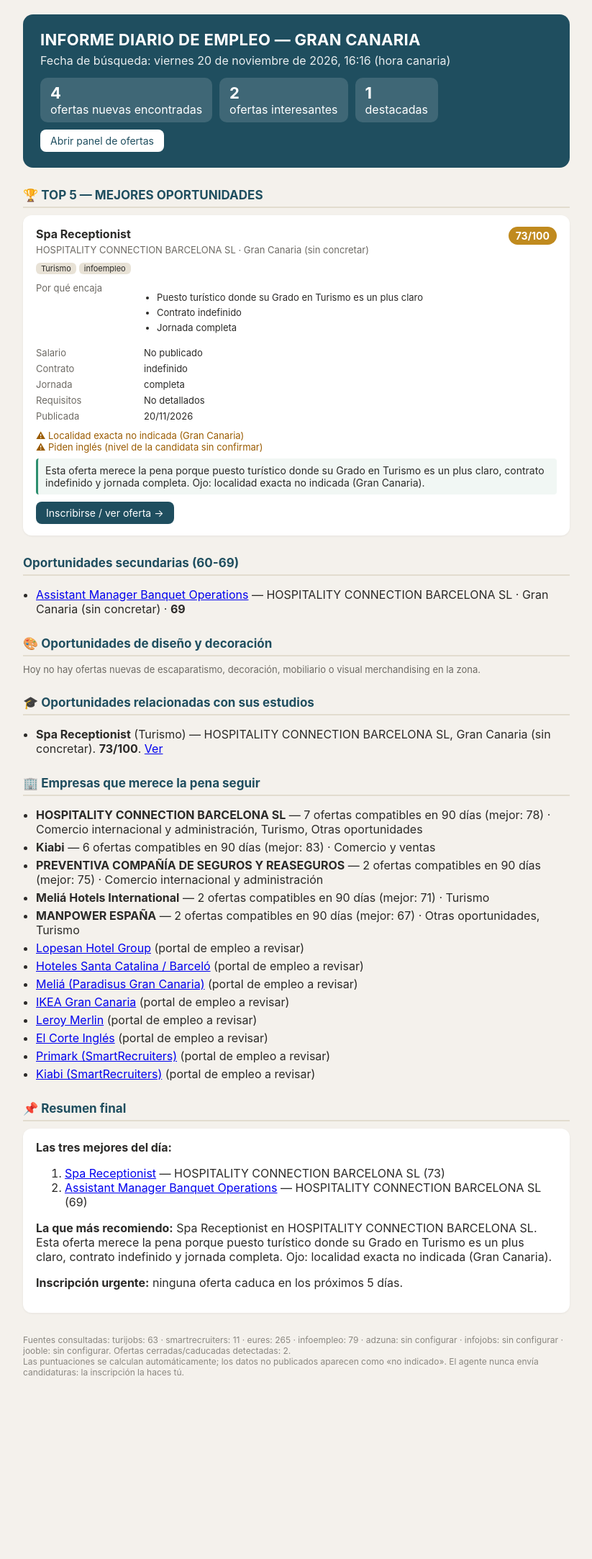
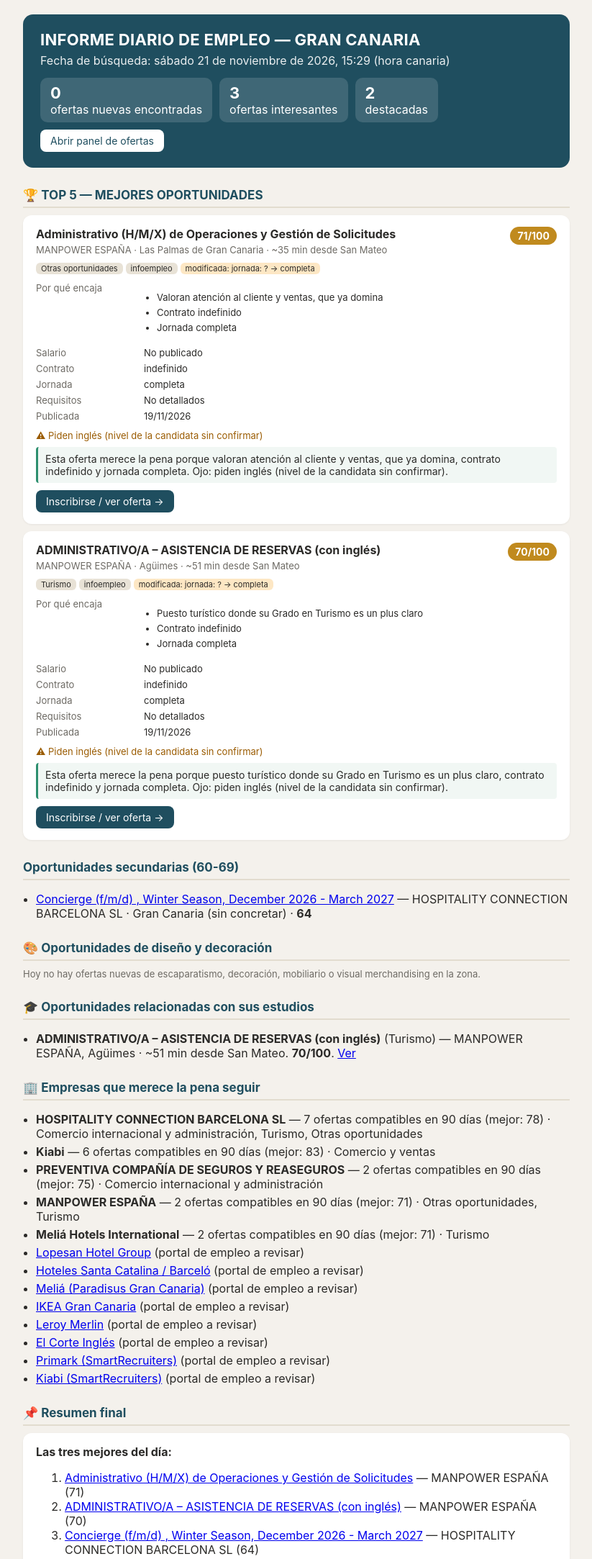
Before and after one commit to gabrielgilbord/Job-agent, a plain HTML site: page reports_out/ultimo_informe.html in a window 1280 px wide. Shown: the top 2166 px of the page at 72% size, without its empty margins (228-1051 px from the left). Before the commit the page ends 1934 px from the top, so only its background shows below. Drawn offline with Linux system fonts and the light colour scheme.

Commit message:
Actualización automática 2026-11-21 15:30

```diff
--- a/reports_out/ultimo_informe.html
+++ b/reports_out/ultimo_informe.html
@@ -1,5 +1,5 @@
 <!doctype html><html lang="es"><head><meta charset="utf-8">
-<meta name="viewport" content="width=device-width,initial-scale=1"><title>Informe de empleo — 20/11/2026</title>
+<meta name="viewport" content="width=device-width,initial-scale=1"><title>Informe de empleo — 21/11/2026</title>
 <style>
 body{font-family:-apple-system,Segoe UI,Roboto,Helvetica,Arial,sans-serif;background:#f4f1ec;color:#2b2a28;margin:0;padding:0}
 .wrap{max-width:760px;margin:0 auto;padding:20px}
@@ -23,39 +23,50 @@ ul.compact{padding-left:18px}ul.compact li{margin:5px 0}
 .foot{font-size:12px;color:#8a8780;margin-top:30px}
 </style></head><body><div class="wrap">
 <div class="hero"><h1>INFORME DIARIO DE EMPLEO — GRAN CANARIA</h1>
-<p>Fecha de búsqueda: viernes 20 de noviembre de 2026, 16:16 (hora canaria)</p>
-<div class="stats"><div class="stat"><b>4</b>ofertas nuevas encontradas</div>
-<div class="stat"><b>2</b>ofertas interesantes</div>
-<div class="stat"><b>1</b>destacadas</div></div>
+<p>Fecha de búsqueda: sábado 21 de noviembre de 2026, 15:29 (hora canaria)</p>
+<div class="stats"><div class="stat"><b>0</b>ofertas nuevas encontradas</div>
+<div class="stat"><b>3</b>ofertas interesantes</div>
+<div class="stat"><b>2</b>destacadas</div></div>
 <a class="btn" style="background:#fff;color:#1f4e5f !important" href="https://empleo-gran-canaria.vercel.app">Abrir panel de ofertas</a>
 </div>
 <h2>🏆 TOP 5 — MEJORES OPORTUNIDADES</h2>
-<div class="card"><span class="score s70">73/100</span><h3>Spa Receptionist</h3><div class="muted">HOSPITALITY CONNECTION BARCELONA SL · Gran Canaria (sin concretar)</div><div style="margin-top:6px"><span class="badge">Turismo</span><span class="badge">infoempleo</span></div>
+<div class="card"><span class="score s70">71/100</span><h3>Administrativo (H/M/X) de Operaciones y Gestión de Solicitudes</h3><div class="muted">MANPOWER ESPAÑA · Las Palmas de Gran Canaria · ~35 min desde San Mateo</div><div style="margin-top:6px"><span class="badge">Otras oportunidades</span><span class="badge">infoempleo</span><span class="badge chg">modificada: jornada: ? → completa</span></div>
+<table class="kv">
+<tr><td>Por qué encaja</td><td><ul class="compact"><li>Valoran atención al cliente y ventas, que ya domina</li><li>Contrato indefinido</li><li>Jornada completa</li></ul></td></tr>
+<tr><td>Salario</td><td>No publicado</td></tr>
+<tr><td>Contrato</td><td>indefinido</td></tr>
+<tr><td>Jornada</td><td>completa</td></tr>
+<tr><td>Requisitos</td><td>No detallados</td></tr>
+<tr><td>Publicada</td><td>19/11/2026</td></tr>
+</table><div class="warn">⚠ Piden inglés (nivel de la candidata sin confirmar)</div>
+<div class="why">Esta oferta merece la pena porque valoran atención al cliente y ventas, que ya domina, contrato indefinido y jornada completa. Ojo: piden inglés (nivel de la candidata sin confirmar).</div>
+<a class="btn" href="https://www.infoempleo.com/ofertasdetrabajo/administrativo-hmx-de-operaciones-y-gestion-de-solicitudes/las-palmas-de-gran-canaria/3206980/">Inscribirse / ver oferta →</a></div>
+<div class="card"><span class="score s70">70/100</span><h3>ADMINISTRATIVO/A – ASISTENCIA DE RESERVAS (con inglés)</h3><div class="muted">MANPOWER ESPAÑA · Agüimes · ~51 min desde San Mateo</div><div style="margin-top:6px"><span class="badge">Turismo</span><span class="badge">infoempleo</span><span class="badge chg">modificada: jornada: ? → completa</span></div>
 <table class="kv">
 <tr><td>Por qué encaja</td><td><ul class="compact"><li>Puesto turístico donde su Grado en Turismo es un plus claro</li><li>Contrato indefinido</li><li>Jornada completa</li></ul></td></tr>
 <tr><td>Salario</td><td>No publicado</td></tr>
 <tr><td>Contrato</td><td>indefinido</td></tr>
 <tr><td>Jornada</td><td>completa</td></tr>
 <tr><td>Requisitos</td><td>No detallados</td></tr>
-<tr><td>Publicada</td><td>20/11/2026</td></tr>
-</table><div class="warn">⚠ Localidad exacta no indicada (Gran Canaria)</div><div class="warn">⚠ Piden inglés (nivel de la candidata sin confirmar)</div>
-<div class="why">Esta oferta merece la pena porque puesto turístico donde su Grado en Turismo es un plus claro, contrato indefinido y jornada completa. Ojo: localidad exacta no indicada (Gran Canaria).</div>
-<a class="btn" href="https://www.infoempleo.com/ofertasdetrabajo/spa-receptionist/killarney/3210669/">Inscribirse / ver oferta →</a></div>
+<tr><td>Publicada</td><td>19/11/2026</td></tr>
+</table><div class="warn">⚠ Piden inglés (nivel de la candidata sin confirmar)</div>
+<div class="why">Esta oferta merece la pena porque puesto turístico donde su Grado en Turismo es un plus claro, contrato indefinido y jornada completa. Ojo: piden inglés (nivel de la candidata sin confirmar).</div>
+<a class="btn" href="https://www.infoempleo.com/ofertasdetrabajo/administrativoa-asistencia-de-reservas-con-ingles/aguimes/3209462/">Inscribirse / ver oferta →</a></div>
 <h2>Oportunidades secundarias (60-69)</h2><ul class='compact'>
-<li><a href="https://www.infoempleo.com/ofertasdetrabajo/assistant-manager-banquet-operations/dubai/3210659/">Assistant Manager Banquet Operations</a> — HOSPITALITY CONNECTION BARCELONA SL · Gran Canaria (sin concretar) · <b>69</b></li>
+<li><a href="https://www.infoempleo.com/ofertasdetrabajo/concierge-fmd-winter-season-december-2026-march-2027/saanen/3210427/">Concierge (f/m/d) , Winter Season, December 2026 - March 2027</a> — HOSPITALITY CONNECTION BARCELONA SL · Gran Canaria (sin concretar) · <b>64</b></li>
 </ul>
 <h2>🎨 Oportunidades de diseño y decoración</h2>
 <div class="muted">Hoy no hay ofertas nuevas de escaparatismo, decoración, mobiliario o visual merchandising en la zona.</div>
 <h2>🎓 Oportunidades relacionadas con sus estudios</h2>
 <ul class='compact'>
-<li><b>Spa Receptionist</b> (Turismo) — HOSPITALITY CONNECTION BARCELONA SL, Gran Canaria (sin concretar). <b>73/100</b>. <a href="https://www.infoempleo.com/ofertasdetrabajo/spa-receptionist/killarney/3210669/">Ver</a></li>
+<li><b>ADMINISTRATIVO/A – ASISTENCIA DE RESERVAS (con inglés)</b> (Turismo) — MANPOWER ESPAÑA, Agüimes · ~51 min desde San Mateo. <b>70/100</b>. <a href="https://www.infoempleo.com/ofertasdetrabajo/administrativoa-asistencia-de-reservas-con-ingles/aguimes/3209462/">Ver</a></li>
 </ul>
 <h2>🏢 Empresas que merece la pena seguir</h2><ul class='compact'>
 <li><b>HOSPITALITY CONNECTION BARCELONA SL</b> — 7 ofertas compatibles en 90 días (mejor: 78) · Comercio internacional y administración, Turismo, Otras oportunidades</li>
 <li><b>Kiabi</b> — 6 ofertas compatibles en 90 días (mejor: 83) · Comercio y ventas</li>
 <li><b>PREVENTIVA COMPAÑÍA DE SEGUROS Y REASEGUROS</b> — 2 ofertas compatibles en 90 días (mejor: 75) · Comercio internacional y administración</li>
+<li><b>MANPOWER ESPAÑA</b> — 2 ofertas compatibles en 90 días (mejor: 71) · Otras oportunidades, Turismo</li>
 <li><b>Meliá Hotels International</b> — 2 ofertas compatibles en 90 días (mejor: 71) · Turismo</li>
-<li><b>MANPOWER ESPAÑA</b> — 2 ofertas compatibles en 90 días (mejor: 67) · Otras oportunidades, Turismo</li>
 <li><a href="https://www.lopesan.com/es/trabaja-con-nosotros/">Lopesan Hotel Group</a> (portal de empleo a revisar)</li>
 <li><a href="https://www.barcelo.com/es-es/trabaja-con-nosotros/">Hoteles Santa Catalina / Barceló</a> (portal de empleo a revisar)</li>
 <li><a href="https://careers.melia.com/">Meliá (Paradisus Gran Canaria)</a> (portal de empleo a revisar)</li>
@@ -66,9 +77,9 @@ ul.compact{padding-left:18px}ul.compact li{margin:5px 0}
 <li><a href="https://careers.smartrecruiters.com/Kiabi">Kiabi (SmartRecruiters)</a> (portal de empleo a revisar)</li>
 </ul>
 <h2>📌 Resumen final</h2><div class='card'>
-<b>Las tres mejores del día:</b><ol><li><a href="https://www.infoempleo.com/ofertasdetrabajo/spa-receptionist/killarney/3210669/">Spa Receptionist</a> — HOSPITALITY CONNECTION BARCELONA SL (73)</li><li><a href="https://www.infoempleo.com/ofertasdetrabajo/assistant-manager-banquet-operations/dubai/3210659/">Assistant Manager Banquet Operations</a> — HOSPITALITY CONNECTION BARCELONA SL (69)</li></ol>
-<p><b>La que más recomiendo:</b> Spa Receptionist en HOSPITALITY CONNECTION BARCELONA SL. Esta oferta merece la pena porque puesto turístico donde su Grado en Turismo es un plus claro, contrato indefinido y jornada completa. Ojo: localidad exacta no indicada (Gran Canaria).</p>
-<p><b>Inscripción urgente:</b> ninguna oferta caduca en los próximos 5 días.</p>
+<b>Las tres mejores del día:</b><ol><li><a href="https://www.infoempleo.com/ofertasdetrabajo/administrativo-hmx-de-operaciones-y-gestion-de-solicitudes/las-palmas-de-gran-canaria/3206980/">Administrativo (H/M/X) de Operaciones y Gestión de Solicitudes</a> — MANPOWER ESPAÑA (71)</li><li><a href="https://www.infoempleo.com/ofertasdetrabajo/administrativoa-asistencia-de-reservas-con-ingles/aguimes/3209462/">ADMINISTRATIVO/A – ASISTENCIA DE RESERVAS (con inglés)</a> — MANPOWER ESPAÑA (70)</li><li><a href="https://www.infoempleo.com/ofertasdetrabajo/concierge-fmd-winter-season-december-2026-march-2027/saanen/3210427/">Concierge (f/m/d) , Winter Season, December 2026 - March 2027</a> — HOSPITALITY CONNECTION BARCELONA SL (64)</li></ol>
+<p><b>La que más recomiendo:</b> Administrativo (H/M/X) de Operaciones y Gestión de Solicitudes en MANPOWER ESPAÑA. Esta oferta merece la pena porque valoran atención al cliente y ventas, que ya domina, contrato indefinido y jornada completa. Ojo: piden inglés (nivel de la candidata sin confirmar).</p>
+<p><b>Inscripción urgente:</b></p><ul><li><a href="https://www.infoempleo.com/ofertasdetrabajo/administrativo-hmx-de-operaciones-y-gestion-de-solicitudes/las-palmas-de-gran-canaria/3206980/">Administrativo (H/M/X) de Operaciones y Gestión de Solicitudes</a> — caduca desconocida</li></ul>
 </div>
-<div class="foot">Fuentes consultadas: turijobs: 63 · smartrecruiters: 11 · eures: 265 · infoempleo: 79 · adzuna: sin configurar · infojobs: sin configurar · jooble: sin configurar. Ofertas cerradas/caducadas detectadas: 2.<br>Las puntuaciones se calculan automáticamente; los datos no publicados aparecen como «no indicado». El agente nunca envía candidaturas: la inscripción la haces tú.</div>
+<div class="foot">Fuentes consultadas: turijobs: 62 · smartrecruiters: 11 · eures: 265 · infoempleo: 78 · adzuna: sin configurar · infojobs: sin configurar · jooble: sin configurar. Ofertas cerradas/caducadas detectadas: 0.<br>Las puntuaciones se calculan automáticamente; los datos no publicados aparecen como «no indicado». El agente nunca envía candidaturas: la inscripción la haces tú.</div>
 </div></body></html>
```
Also changed, not shown: reports_out/informe_2026-11-21.html (added, +85 -0 lines), site/data.json, 2 other files.
